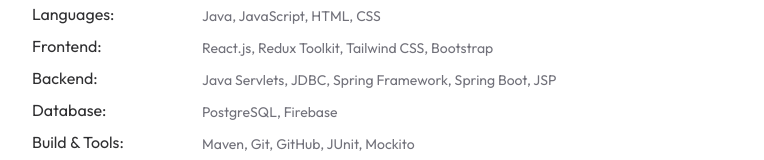
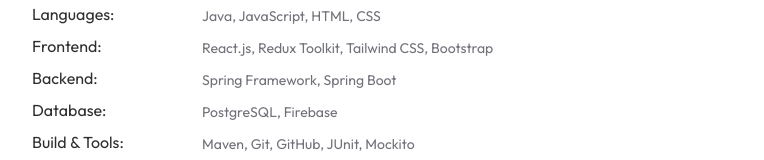
Before and after one commit to Anzyll/personal-portfolio, a Next.js app in the folder portfolio/: page / in a window 1280 px wide. Shown: the part 1250-1410 px from the top of the page, without its empty margins (256-1020 px from the left). Built offline with nearby package versions, Linux system fonts and the light colour scheme.

Commit message:
skills added

```diff
--- a/portfolio/src/app/data.ts
+++ b/portfolio/src/app/data.ts
@@ -86,11 +86,8 @@
     Languages: ["Java", "JavaScript","HTML", "CSS"],
     Frontend: ["React.js", "Redux Toolkit", "Tailwind CSS", "Bootstrap"],
     Backend: [
-      "Java Servlets",
-      "JDBC",
       "Spring Framework",
       "Spring Boot",
-      "JSP",
     ],
     Database: ["PostgreSQL", "Firebase"],
     "Build & Tools": ["Maven", "Git", "GitHub","JUnit","Mockito"],
```
